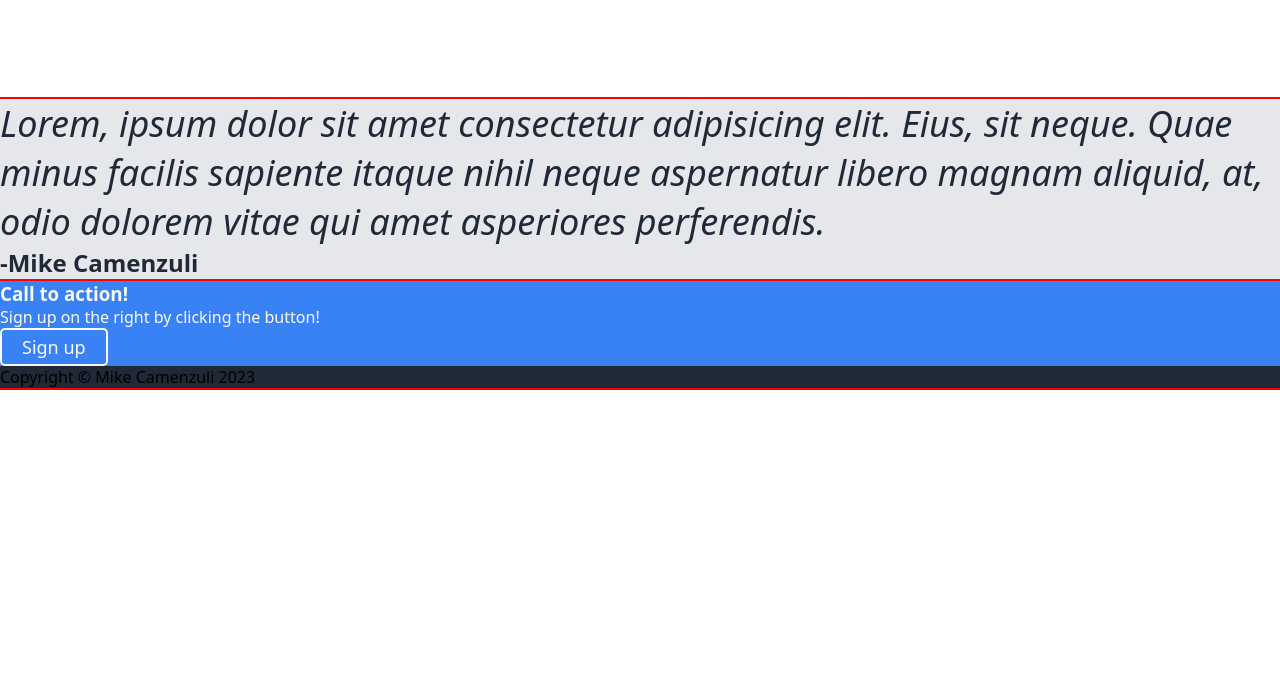
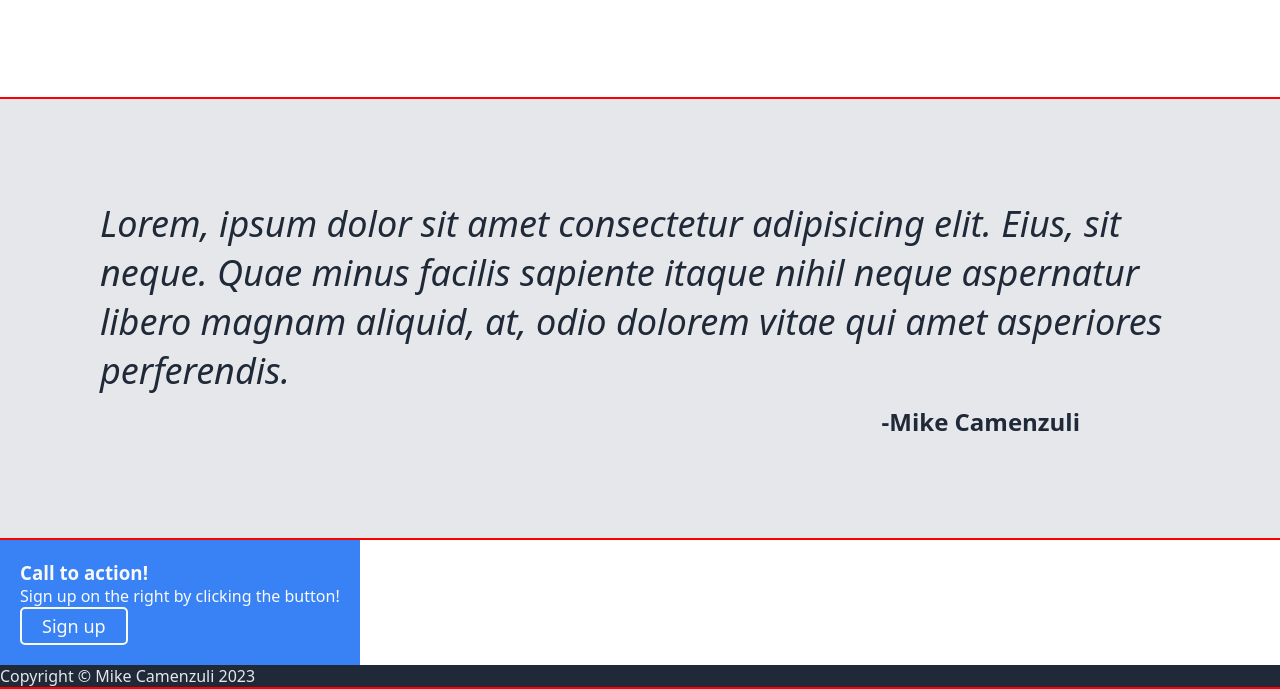
Before and after one commit to VonZuli/odin-landing_page, a plain HTML site: page index.html in a window 1280 px wide. Shown: the part 651-1340 px from the top of the page. Before the commit the page ends 1041 px from the top, so only its background shows below. Drawn offline with Linux system fonts and the light colour scheme.

Commit message:
added flexbox  styling to quotes section

```diff
--- a/index.html
+++ b/index.html
@@ -77,13 +77,16 @@
         </div>
       </div>
     </div>
-    <div class="reviews-quotes">
-      <div class="quote">
-        Lorem, ipsum dolor sit amet consectetur adipisicing elit. Eius, sit
-        neque. Quae minus facilis sapiente itaque nihil neque aspernatur libero
-        magnam aliquid, at, odio dolorem vitae qui amet asperiores perferendis.
+    <div class="reviews-container">
+      <div class="reviews-quotes">
+        <div class="quote">
+          Lorem, ipsum dolor sit amet consectetur adipisicing elit. Eius, sit
+          neque. Quae minus facilis sapiente itaque nihil neque aspernatur
+          libero magnam aliquid, at, odio dolorem vitae qui amet asperiores
+          perferendis.
+        </div>
+        <div class="signature">-Mike Camenzuli</div>
       </div>
-      <div class="signature">-Mike Camenzuli</div>
     </div>
     <div class="call-to-action">
       <div class="action-container">
--- a/styles.css
+++ b/styles.css
@@ -16,6 +16,7 @@ img {
 .content {
   background-color: #1f2937;
   border-bottom: red 2px solid;
+  color: #e5e7eb;
 }
 
 .info-section {
@@ -32,10 +33,8 @@ img {
   max-width: fit-content;
 }
 
-.header,
 .hero-description {
   font-size: 18px;
-  color: #e5e7eb;
 }
 .header {
   display: flex;
@@ -48,23 +47,28 @@ img {
   font-size: 24px;
   color: #f9faf8;
   flex-grow: 2;
+  font-weight: bold;
 }
+
 .logo > img {
   max-height: 50px;
   max-width: 50px;
   padding: 5px;
 }
+
 .content {
   display: flex;
   flex-direction: row;
   justify-content: center;
   align-content: center;
 }
+
 .content-container {
   display: flex;
   flex-direction: column;
   max-width: fit-content;
 }
+
 .hero-title {
   font-size: 48px;
   color: #f9faf8;
@@ -77,22 +81,26 @@ img {
   padding: 10px 0;
   font-weight: lighter;
 }
+
 .content > img {
   align-self: flex-end;
   max-height: 320px;
   object-fit: cover;
 }
+
 .info-section {
   display: flex;
   flex-direction: column;
   align-items: center;
   padding-bottom: 100px;
 }
+
 .info-images {
   display: flex;
   gap: 20px;
   justify-content: center;
 }
+
 .info-title {
   font-size: 36px;
   font-weight: bold;
@@ -105,6 +113,7 @@ img {
   width: fit-content;
   height: min-content;
 }
+
 .offering-cards {
   max-height: 136px;
   max-width: 200px;
@@ -152,27 +161,48 @@ img {
   transform: translate(-50%, -50%);
   -ms-transform: translate(-50%, -50%);
 }
-
+.reviews-container {
+  display: flex;
+}
 .reviews-quotes {
   background-color: #e5e7eb;
   color: #1f2937;
   border-bottom: red solid 2px;
+  display: flex;
+  flex-direction: column;
+  justify-content: center;
 }
+
 .quote {
   font-size: 36px;
   font-style: italic;
   font-weight: lighter;
+  /* max-width: 1000px; */
+  padding: 100px 100px 0 100px;
+  /* display: flex; */
 }
+
 .signature {
   font-weight: bold;
   font-size: 24px;
+  align-self: flex-end;
+  padding: 10px 200px 100px 0;
+}
+
+.call-to-action {
+  display: flex;
+  flex-direction: row;
+  /* flex-grow: 1; */
 }
 
 .action-container {
   background-color: #3882f6;
   color: #f9faf8;
-  margin: 0 auto;
+  display: flex;
+  flex-direction: column;
+  padding: 20px;
 }
+
 .call-to-action .sign-up {
   border: 2px solid #f9faf8;
 }
```
